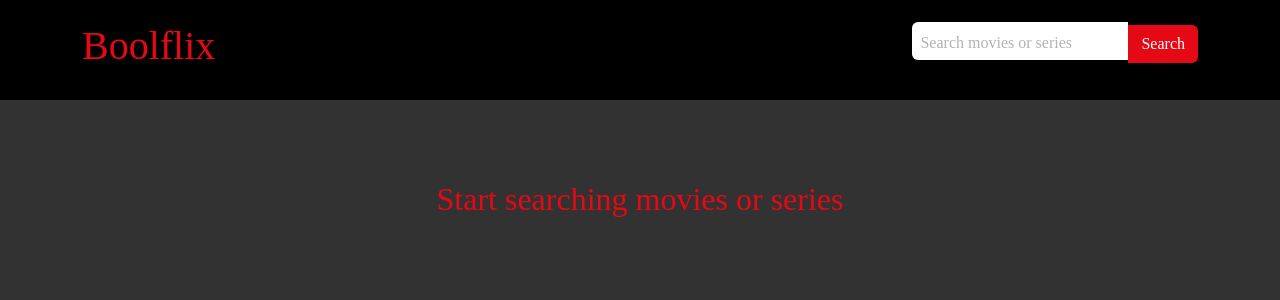
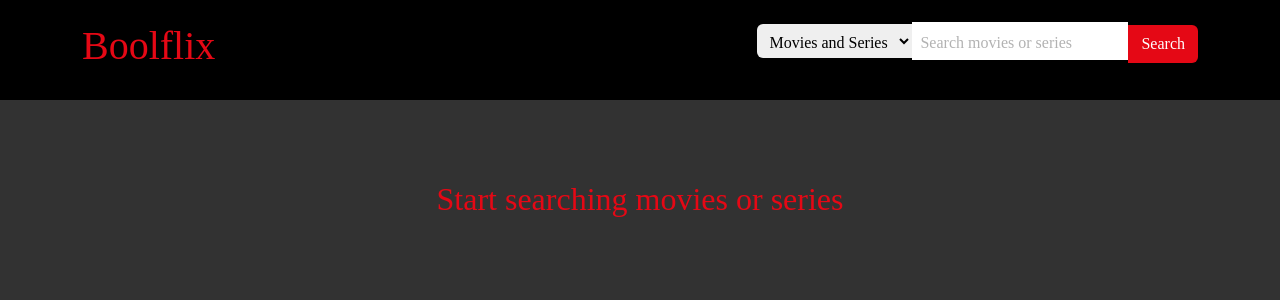
Before and after one commit to BetterCallAle/vite-boolflix, a Vue app: page / in a window 1280 px wide. Shown: the top 300 px of the page. Built offline with nearby package versions, Linux system fonts and the light colour scheme; a small style sheet from the web is missing.

Commit message:
added select option

```diff
--- a/src/App.vue
+++ b/src/App.vue
@@ -19,7 +19,6 @@
     methods:{
       //reset the page
       resetPage(){
-        this.isPageLoaded = false;
         this.store.movies = [];
         this.store.series = [];
         this.store.userSearch = "";
@@ -27,13 +26,25 @@
 
       // call the api when clicking search button
       searchElement(){
+        //clear the movies and series array in store
+        this.store.movies = [];
+        this.store.series = [];
         // if user search is not empty
         if(this.store.userSearch){
-          // call movies API
-          this.callTheApiMovies()
-
-          // call series API
-          this.callTheApiSeries()
+          //if user select is both
+          if(this.store.userSelect === "both"){
+            // call movies API
+            this.callTheApiMovies();
+            // call series API
+            this.callTheApiSeries();
+            //else if is movies
+          } else if(this.store.userSelect === "movies"){
+            // call the movies api
+            this.callTheApiMovies();
+          } else {
+            //call the series api
+            this.callTheApiSeries();
+          }
         }
       },
 
@@ -66,10 +77,10 @@
     },
     computed:{
       apiMoviesUrl(){
-        return this.store.apiMoviesURL + "api_key=" + this.store.apiKey + "&query=" + this.store.userSearch;
+        return this.store.apiURL + "movie?" + "api_key=" + this.store.apiKey + "&query=" + this.store.userSearch;
       },
       apiSeriesUrl(){
-        return this.store.apiSeriesURL + "api_key=" + this.store.apiKey + "&query=" + this.store.userSearch;
+        return this.store.apiURL + "tv?" + "api_key=" + this.store.apiKey + "&query=" + this.store.userSearch;
       }
     }
   }
@@ -80,11 +91,11 @@
     <AppHeader @searchBtnClicked="searchElement" @logoClicked="resetPage"/>
 
     <main>
-      <!-- If the search button is clicked -->
+      <!-- If there are movies or series -->
       <AppSection v-if="store.movies.length" :section="'movies'"/>
       <AppSection v-if="store.series.length" :section="'series'"/>
-      <!-- Else -->
-      <AppSectionFlag v-if="!store.movies.length && !store.series.length"/>
+      <!-- Before clicking the 'search' button -->
+      <AppSectionFlag v-else/>
     </main>
   </div>
 </template>
--- a/src/components/AppHeader.vue
+++ b/src/components/AppHeader.vue
@@ -12,7 +12,7 @@
 
 <template>
     <header class="d-flex align-items-center">
-        <div class="container d-flex justify-content-between">
+        <div class="container d-flex flex-column flex-sm-row justify-content-between">
             <div class="logo">
                 <a href="#" @click="$emit('logoClicked')">
                     <h1 class="text-red">Boolflix</h1>
@@ -20,7 +20,12 @@
             </div>
 
             <form>
-                <input type="text" v-model="store.userSearch" class="ms_input" placeholder="Search movies or series">
+                <select id="movies-or-series" v-model="store.userSelect" class="ms_form ms_select">
+                    <option value="both">Movies and Series</option>
+                    <option value="movies">Movies</option>
+                    <option value="series">Series</option>
+                </select>
+                <input type="text" v-model="store.userSearch" class="ms_form ms_input" placeholder="Search movies or series">
                 <button @click.prevent="$emit('searchBtnClicked')" class="btn ms_btn">Search</button>
             </form>
         </div>
@@ -39,16 +44,24 @@ header{
     }
 
     form{
-        .ms_input{
-            padding: 0.55rem 0.5rem 0.330rem;
-            border-radius: .375rem;
-            border-top-right-radius: 0px;
-            border-bottom-right-radius: 0px;
+        .ms_form{
             border: none;
+            padding: 0.55rem 0.5rem 0;
 
             &:focus{
                 outline: none;
             }
+        }
+        .ms_select{
+            padding-bottom: 0.4rem;
+            outline: none;
+            border-radius: .375rem;
+            border-top-right-radius: 0px;
+            border-bottom-right-radius: 0px;
+        }
+        .ms_input{
+            border: none;
+            padding-bottom: 0.330rem;
 
             &::placeholder{
                 color: lighten($main-bg, 50%);
@@ -62,6 +75,7 @@ header{
             border-top-left-radius: 0px;
             border-bottom-left-radius: 0px;
         }
+
     }
 }
 </style>
--- a/src/store.js
+++ b/src/store.js
@@ -1,11 +1,13 @@
 import {reactive} from "vue";
 
 export const store = reactive({
-    apiMoviesURL: "https://api.themoviedb.org/3/search/movie?",
-    apiSeriesURL: "https://api.themoviedb.org/3/search/tv?",
+    apiURL: "https://api.themoviedb.org/3/search/",
     apiKey: "75647ca12616033896b9bcef942dad42",
     userSearch: "",
+    userSelect: "both",
     coverURL: "http://image.tmdb.org/t/p/w342/",
     movies: [],
-    series: []
+    series: [],
+    isMoviesLoaded: false,
+    isSeriesLoaded: false
 })
```
